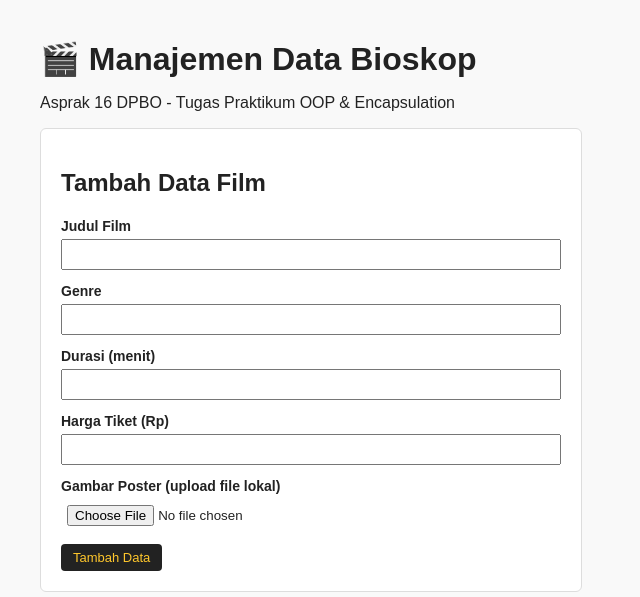
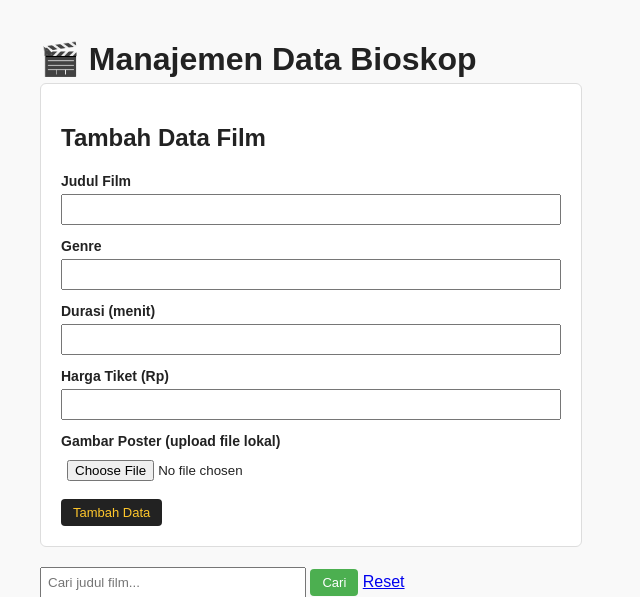
Before and after one commit to ariqahmadf-alt/TP1DPBO2526C2, a PHP site: page /index.php in a window 1280 px wide. Shown: the top 597 px of the page, without its empty margins (0-640 px from the left). Run offline with PHP 8.4, Linux system fonts and the light colour scheme.

Commit message:
hapus info useless

```diff
--- a/PHP/index.php
+++ b/PHP/index.php
@@ -250,7 +250,6 @@ $dataTampil = $hasilCari !== null ? $hasilCari : $_SESSION['daftar_film'];
 </head>
 <body>
     <h1>🎬 Manajemen Data Bioskop</h1>
-    <p>Asprak 16 DPBO - Tugas Praktikum OOP &amp; Encapsulation</p>
 
     <?php if (isset($_GET['pesan'])): ?>
         <p class="pesan"><?= htmlspecialchars($_GET['pesan']) ?></p>
```
Also changed, not shown: 2 other files.
